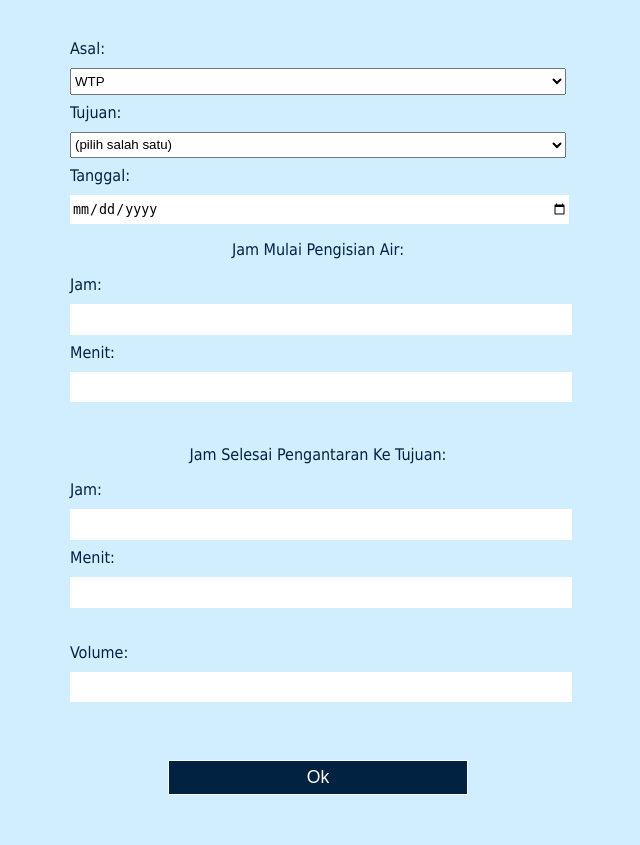
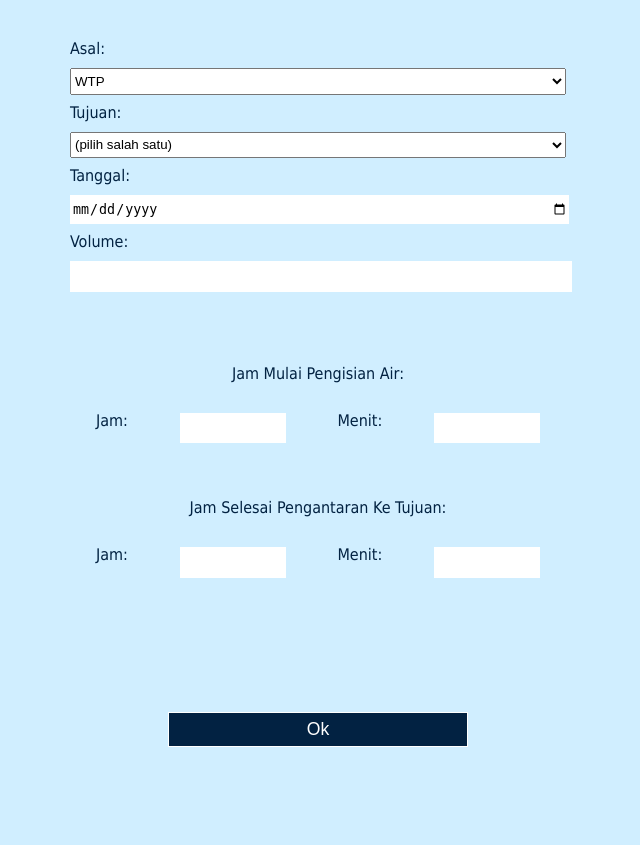
Before and after one commit to kaz9112/water_supply_report, a FastAPI app: page / in a window 1280 px wide. Shown: the part 138-983 px from the top of the page, without its empty margins (322-962 px from the left). After the commit the page ends 885 px from the top, so only its background shows below. Run offline with FastAPI, Linux system fonts and the light colour scheme.

Commit message:
fix html and css

```diff
--- a/static/styles.css
+++ b/static/styles.css
@@ -72,6 +72,16 @@ input[type="file"] {
   padding: 1px 2px;
 }
 
-.waktuProses {
+.timecontainer {
+  display: flex;
+  justify-content: space-around;
+  margin: 20px auto;
+}
 
+.flexinput {
+  width: 100px;
 }
+
+.timer {
+  margin: 45px auto;
+}
--- a/templates/index.html
+++ b/templates/index.html
@@ -3,7 +3,7 @@
   <head>
     <meta charset="UTF-8">
     <title>water-supply</title>
-    <link rel="stylesheet" href="{{ url_for('static', path='/styles.css') }}"/>
+    <link rel="stylesheet" href="styles.css"/>
   </head>
   <body>
     <div class="container">
@@ -30,26 +30,28 @@
           <label for="date">Tanggal: <!-- date could be input automatically-->
             <input type="date" id="date" name="date" required>
           </input>
-          <br>
-          <P class="waktuProses">Jam Mulai Pengisian Air:</P>
-          <label for="waterFillHours">Jam:
-            <input type="number" id="waterFillHours" name="waterFillHours">
-          </label>
-          <label for="waterFillMinutes">Menit:
-            <input type="number" id="waterFillMinutes" name="waterFillMinutes">
-          </label>
-          <br>
-          <P class="waktuProses">Jam Selesai Pengantaran Ke Tujuan:</p>
-          <label for="waterDeliverHours">Jam:
-            <input type="number" id="waterDeliverHours" name="waterDeliverHours">
-          </label>
-          <label for="waterDeliverMinutes">Menit:
-            <input type="number" id="waterDeliverMinutes" name="waterDeliverMinutes">
-          </label>
-          <br>
           <label for="Volume">Volume:
             <input type="number" id="Volume" name="Volume" min="1">
           </label>
+          <br>
+          <div class="timer">
+            <P class="waktuProses">Jam Mulai Pengisian Air:</P>
+            <div class="timecontainer">
+              <label for="waterFillHours">Jam:</label>
+                <input type="number" class="flexinput" id="waterFillHours" name="waterFillHours" min="0" max="23" required>
+              <label for="waterFillMinutes">Menit:</label>
+                <input type="number" class="flexinput" id="waterFillMinutes" name="waterFillMinutes" min="0" max="59" required>
+            </div>
+            <br>
+            <P class="waktuProses">Jam Selesai Pengantaran Ke Tujuan:</p>
+            <div class="timecontainer">
+                <label for="waterDeliverHours">Jam:</label>
+                  <input type="number" class="flexinput" id="waterDeliverHours" name="waterDeliverHours" min="0" max="23" required>
+                <label for="waterDeliverMinutes">Menit:</label>
+                  <input type="number" class="flexinput" id="waterDeliverMinutes" name="waterDeliverMinutes" min="0" max="59" required>
+            </div>
+            <br>
+          </div>
 
         </fieldset>
         <input type="submit" value="Ok" />
```
